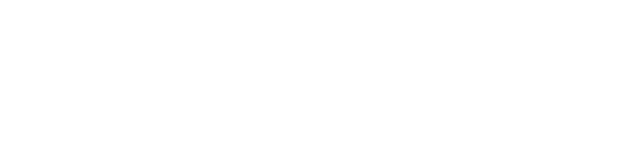
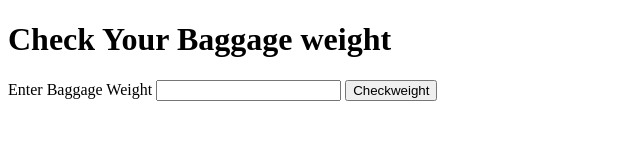
Before and after one commit to Sn0re1/CLass-exercises, a plain HTML site: page index.html in a window 1280 px wide. Shown: the whole page, without its empty margins (0-640 px from the left). Drawn offline with Linux system fonts and the light colour scheme.

Commit message:
baggage incomplete

```diff
--- a/index.html
+++ b/index.html
@@ -17,8 +17,14 @@ console.log('Baggage weight limit is overweight');
 }
 
 
+
 </script>
 <body>
+    <h1>Check Your Baggage weight</h1>
+    <label for="Baggage weight">Enter Baggage Weight</label>
+
+    <input type="number" id="Baggage Weight" name="Baggage Weight">
+    <button onclick="Baggage Weight()">Checkweight</button>
 
 </body>
 </html>
```
